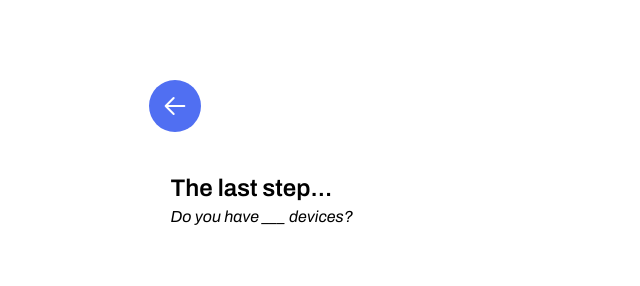
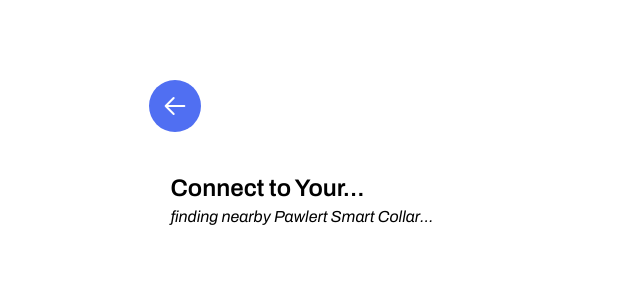
Before and after one commit to kjgamis/pawlert, a plain HTML site: page src/device.html in a window 1280 px wide. Shown: the top 286 px of the page, without its empty margins (319-959 px from the left). Drawn offline with Linux system fonts and the light colour scheme; a web font is replaced by a local one.

Commit message:
CSS update

```diff
--- a/src/device.html
+++ b/src/device.html
@@ -17,8 +17,8 @@
   <body>
     <div class="content">
         <div class="leftImage"><a href="additionalInfo.html"><img src="img/leftarrow.svg"></a></div>
-        <div class="title_big deviceInfo">The last step...</div>
-        <div class="subtitle">Do you have ___ devices?</div>
+        <div class="title_big deviceInfo">Connect to Your... </div>
+        <div class="subtitle">finding nearby Pawlert Smart Collar...</div>
         <div class="deviceImg"><img src="img/device.svg"></div>
         <div class="deviceButtons">
           <a href="main.html"><div class="connect">Connect</div></a>
```
